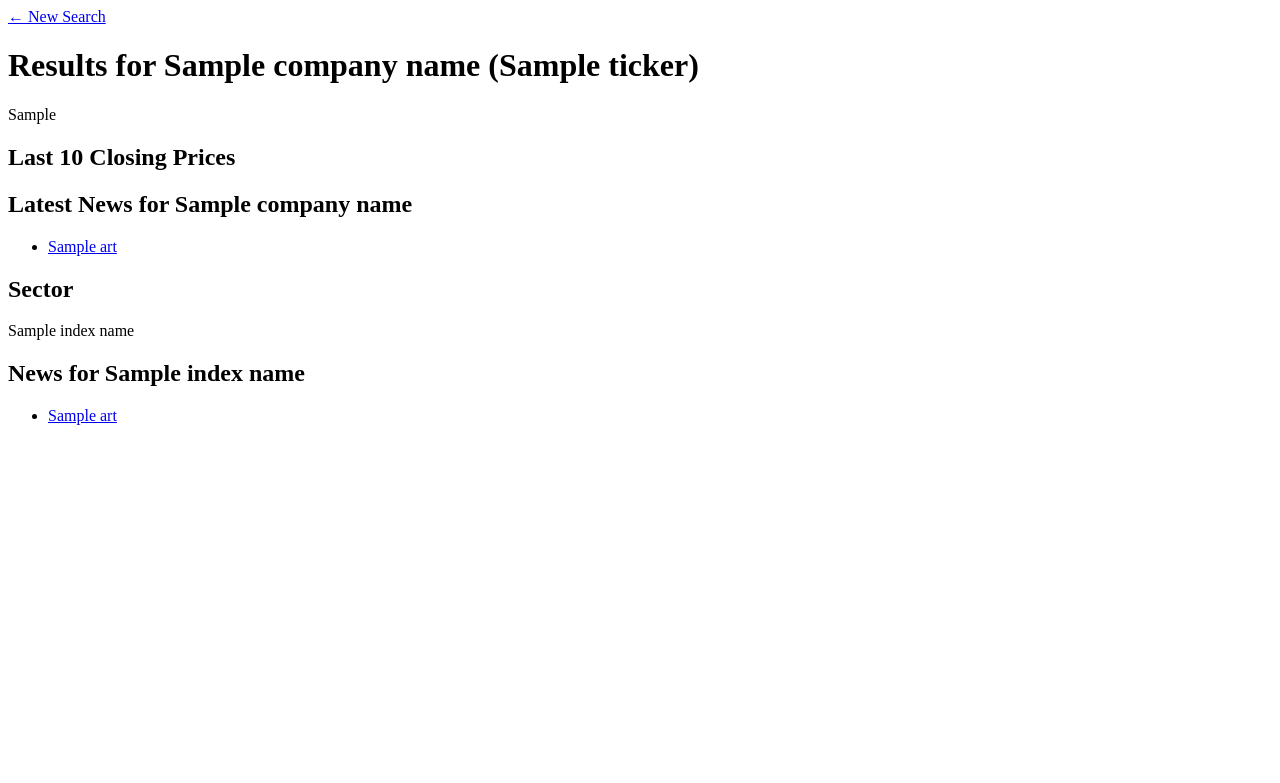
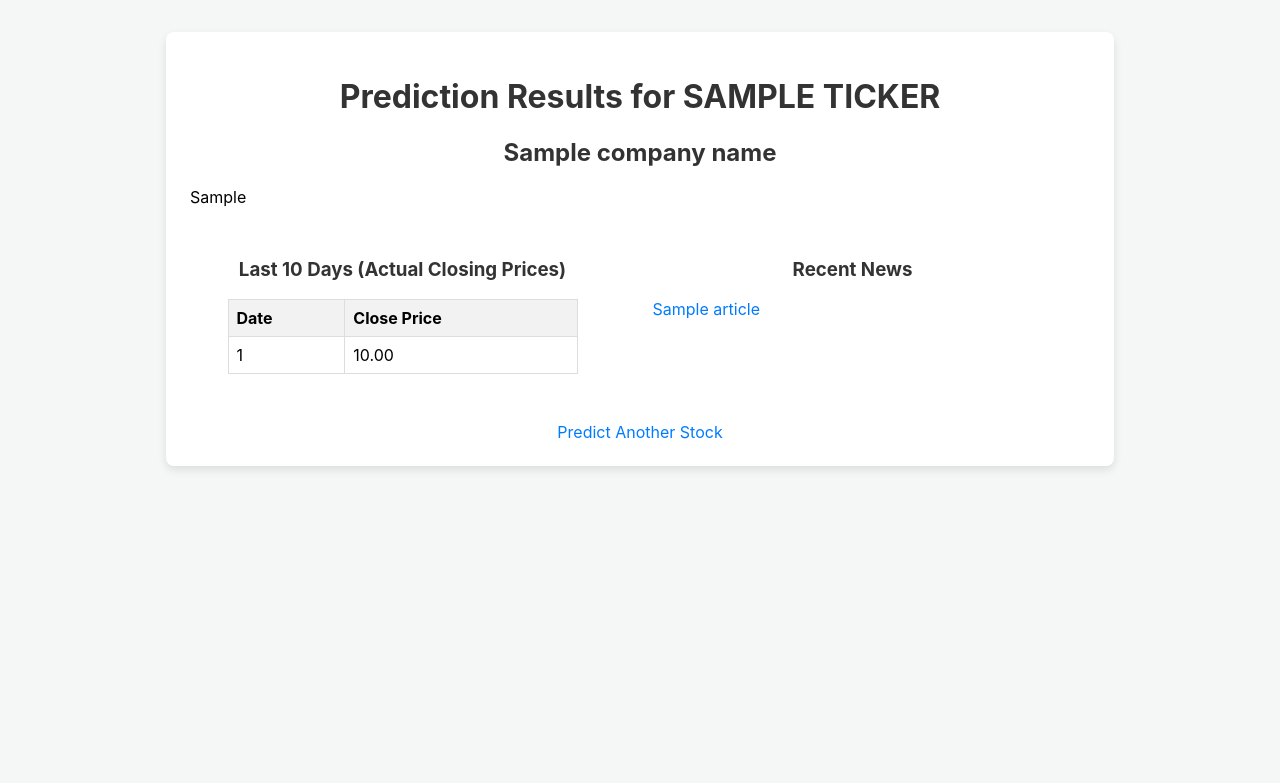
Before and after one commit to Vidula-raghavendra/Bulls-n-Bears, a Flask app: template templates/results.html in a window 1280 px wide. Shown: the top 783 px of the page. Run offline with Flask 3, Linux system fonts and the light colour scheme; the template is opened without the code that fills it: most values are stand-ins (such as "Sample title", 1, 10 or a date in 2020); some libraries are stand-ins or nearby versions.

Commit message:
Activated commit.

```diff
--- a/app.py
+++ b/app.py
@@ -1,53 +1,53 @@
+import numpy as np
+import pandas as pd
 import yfinance as yf
-import pandas as pd
-import numpy as np
-from flask import Flask, render_template, request
-from urllib.parse import urljoin
-import traceback
+import datetime
+from flask import Flask, request, render_template
 
-# --- ML & Plotting Imports ---
+# New imports for plotting and news
+import plotly.graph_objects as go
+from GoogleNews import GoogleNews
+
+# Keras/TensorFlow imports
 from sklearn.preprocessing import MinMaxScaler
 from keras.models import Sequential
 from keras.layers import LSTM, Dense, Dropout
 from keras.callbacks import EarlyStopping
-import plotly.graph_objects as go
 
-# --- New News Import ---
-from GoogleNews import GoogleNews  # pip install GoogleNews
-
-# --- App Initialization ---
 app = Flask(__name__)
 
-# --- Helper Functions ---
+# ------------------------ News Function ------------------------
+def get_news(query, limit=5):
+    """Fetches recent news articles for a given query."""
+    try:
+        googlenews = GoogleNews(lang='en', region='US')
+        googlenews.search(f"{query} stock")
+        results = googlenews.result(sort=True)[:limit] # sort=True gets most recent
+        articles = []
+        for r in results:
+            title = r.get("title")
+            link = r.get("link")
+            # Ensure the link is fully qualified
+            if title and link and not link.startswith('http'):
+                link = f"https://news.google.com{link[1:]}"
+            if title and link:
+                articles.append({"title": title, "link": link})
+        return articles
+    except Exception as e:
+        app.logger.error(f"Error fetching news for {query}: {e}")
+        return [] # Return empty list on error
 
-def get_stock_data(ticker, period="2y"):
-    stock = yf.Ticker(ticker)
-    history = stock.history(period=period)
-    return history, stock.info
-
-def get_news(query, limit=5):
-    googlenews = GoogleNews(lang='en', region='US')
-    googlenews.search(f"{query} stock")
-    results = googlenews.result()[:limit]
-    articles = []
-    for r in results:
-        title = r.get("title")
-        link = r.get("link")
-        if title and link:
-            articles.append({"title": title, "link": link})
-    return articles
-
-def get_index_info(info):
-    sector = info.get('sector', 'N/A')
-    industry = info.get('industry', 'N/A')
-    return f"{sector} / {industry}" if sector != 'N/A' else "N/A"
-
+# ------------------------ LSTM Prediction Function ------------------------
+# NOTE: This function trains a model from scratch on every request. This is highly
+# inefficient and will cause long wait times.
 def create_lstm_model_and_predict(data, future_days=7):
+    """
+    Creates, trains, and uses an LSTM model to predict future stock prices.
+    """
     scaler = MinMaxScaler(feature_range=(0, 1))
     scaled_data = scaler.fit_transform(data['Close'].values.reshape(-1, 1))
 
     prediction_days = 60
-
     x_train, y_train = [], []
     for i in range(prediction_days, len(scaled_data)):
         x_train.append(scaled_data[i - prediction_days:i, 0])
@@ -56,18 +56,18 @@ def create_lstm_model_and_predict(data, future_days=7):
     x_train, y_train = np.array(x_train), np.array(y_train)
     x_train = np.reshape(x_train, (x_train.shape[0], x_train.shape[1], 1))
 
-    model = Sequential()
-    model.add(LSTM(units=50, return_sequences=True, input_shape=(x_train.shape[1], 1)))
-    model.add(Dropout(0.2))
-    model.add(LSTM(units=50, return_sequences=False))
-    model.add(Dropout(0.2))
-    model.add(Dense(units=1))
+    model = Sequential([
+        LSTM(units=50, return_sequences=True, input_shape=(x_train.shape[1], 1)),
+        Dropout(0.2),
+        LSTM(units=50, return_sequences=False),
+        Dropout(0.2),
+        Dense(units=1)
+    ])
 
     model.compile(optimizer='adam', loss='mean_squared_error')
     model.fit(x_train, y_train, epochs=10, batch_size=32, verbose=0,
-              callbacks=[EarlyStopping(monitor='loss', patience=3)])
+              callbacks=[EarlyStopping(monitor='loss', patience=3, restore_best_weights=True)])
 
-    # Predict future values
     future_predictions = []
     last_sequence = scaled_data[-prediction_days:]
 
@@ -77,54 +77,69 @@ def create_lstm_model_and_predict(data, future_days=7):
         future_predictions.append(predicted_scaled)
         last_sequence = np.append(last_sequence[1:], [[predicted_scaled]], axis=0)
 
-    # Inverse transform predictions
     future_prices = scaler.inverse_transform(np.array(future_predictions).reshape(-1, 1)).flatten()
     return future_prices
 
-
-# --- Flask Routes ---
-
+# ------------------------ Web App Routes ------------------------
 @app.route('/')
-def index():
+def home():
+    """Renders the home page with the input form."""
     return render_template('index.html')
 
 @app.route('/predict', methods=['POST'])
 def predict():
-    ticker = request.form['ticker'].upper()
+    """Handles the form submission and displays prediction results."""
+    ticker = request.form.get('ticker')
+    if not ticker:
+        return render_template('results.html', error="Ticker symbol cannot be empty.")
+
     try:
-        data, info = get_stock_data(ticker)
+        end = datetime.datetime.today()
+        start = end - datetime.timedelta(days=365 * 2)
+
+        stock = yf.Ticker(ticker)
+        data = stock.history(start=start, end=end)
+
         if data.empty:
-            return render_template('results.html', error=f"No data for '{ticker}'", ticker=ticker)
+            error_msg = f"No data found for ticker '{ticker}'. Please check the symbol (e.g., 'AAPL', 'GOOG', 'TCS.NS')."
+            return render_template('results.html', ticker=ticker, error=error_msg)
 
-        last10 = data[['Close']].tail(10).iloc[::-1]
-        last10.index = last10.index.strftime('%Y-%m-%d')
-        last10['Close'] = last10['Close'].round(2)
+        company_name = stock.info.get('longName', ticker.upper())
 
-        company = info.get('longName', ticker)
-        stock_news = get_news(company)
-        index_name = get_index_info(info)
-        index_news = get_news(index_name) if index_name != "N/A" else []
+        # *** NEW: Fetch news articles ***
+        news_articles = get_news(company_name)
 
-        # ⚡️ Use CDN version of Plotly JS
-        future_preds = create_lstm_model_and_predict(data, 7)
-        next_dates = pd.to_datetime([data.index[-1] + pd.DateOffset(days=i) for i in range(1, len(future_preds)+1)])
+        last_10_days_df = data.tail(10).reset_index()
+        last_10_days_df['Date'] = last_10_days_df['Date'].dt.strftime('%Y-%m-%d')
+        last_10_days = last_10_days_df[['Date', 'Close']].to_dict('records')
+        last_10_days = [{'index': row['Date'], 'Close': row['Close']} for row in last_10_days]
+
+        future_prices = create_lstm_model_and_predict(data)
+        future_dates = [(end + datetime.timedelta(days=i + 1)) for i in range(len(future_prices))]
+
         fig = go.Figure()
-        fig.add_trace(go.Scatter(x=data.index, y=data['Close'], mode='lines', name='Historical', line=dict(color='blue')))
-        fig.add_trace(go.Scatter(x=next_dates, y=future_preds, mode='lines', name='Predicted', line=dict(color='red', dash='dash')))
-        fig.update_layout(title=f"{company} ({ticker}) Price & Prediction", template='plotly_white')
-        plot_html = fig.to_html(full_html=False, include_plotlyjs='cdn')
+        fig.add_trace(go.Scatter(x=data.index, y=data['Close'], mode='lines', name='Historical Close'))
+        fig.add_trace(go.Scatter(x=future_dates, y=future_prices, mode='lines', name='Predicted Close', line=dict(dash='dash')))
+        fig.update_layout(
+            title=f'Stock Price Prediction for {company_name}',
+            xaxis_title='Date',
+            yaxis_title='Stock Price (in stock\'s currency)',
+            template='plotly_white'
+        )
+        plot_html = fig.to_html(full_html=False)
 
+        # *** NEW: Pass news_articles to the template ***
         return render_template('results.html',
                                ticker=ticker,
-                               company_name=company,
+                               company_name=company_name,
                                plot_html=plot_html,
-                               last_10_days=last10.to_dict('records'),
-                               stock_news=stock_news,
-                               index_name=index_name,
-                               index_news=index_news)
+                               last_10_days=last_10_days,
+                               news_articles=news_articles)
+
     except Exception as e:
-        traceback.print_exc()
-        return render_template('results.html', error=f"Critical error: {e}", ticker=ticker)
+        app.logger.error(f"Error processing ticker {ticker}: {e}")
+        return render_template('results.html', ticker=ticker, error=f"An error occurred: {str(e)}")
 
+# ------------------------ Run Server ------------------------
 if __name__ == '__main__':
     app.run(debug=True)
--- a/templates/results.html
+++ b/templates/results.html
@@ -1,44 +1,91 @@
-<div id="results-content">
-  <a href="/" class="back-link">← New Search</a>
+<!-- templates/results.html -->
+<!DOCTYPE html>
+<html lang="en">
+<head>
+    <meta charset="UTF-8">
+    <title>Prediction Results</title>
+    <script src="https://cdn.plot.ly/plotly-latest.min.js"></script>
+    <style>
+        body { font-family: -apple-system, BlinkMacSystemFont, "Segoe UI", Roboto, "Helvetica Neue", Arial, sans-serif; margin: 2em; background-color: #f4f7f6;}
+        h1, h2, h3 { color: #333; text-align: center; }
+        .container {
+            max-width: 900px;
+            margin: auto;
+            background-color: #fff;
+            padding: 1.5em;
+            border-radius: 8px;
+            box-shadow: 0 4px 8px rgba(0,0,0,0.1);
+        }
+        .error { color: #d9534f; font-weight: bold; border: 1px solid #d9534f; padding: 1em; border-radius: 4px; background-color: #f2dede; }
+        .data-section {
+            display: flex;
+            justify-content: space-around;
+            align-items: flex-start;
+            margin-top: 2em;
+            flex-wrap: wrap;
+        }
+        table { border-collapse: collapse; width: 350px; margin: 1em; }
+        th, td { border: 1px solid #ddd; padding: 8px; text-align: left; }
+        th { background-color: #f2f2f2; }
+        .news-list { list-style-type: none; padding-left: 0; width: 400px; margin: 1em; }
+        .news-list li { margin-bottom: 1em; border-bottom: 1px solid #eee; padding-bottom: 1em;}
+        .news-list li:last-child { border-bottom: none; }
+        .back-link { display: block; text-align: center; margin-top: 2em; }
+        a { color: #007bff; text-decoration: none; }
+        a:hover { text-decoration: underline; }
+    </style>
+</head>
+<body>
+    <div class="container">
+        <h1>Prediction Results for {{ ticker | upper }}</h1>
+
         {% if error %}
-    <h1>Error</h1>
-    <div class="card error-card"><p>{{ error }}</p></div>
+            <p class="error">Error: {{ error }}</p>
         {% else %}
-    <h1>Results for {{ company_name }} ({{ ticker }})</h1>
-    <div class="main-grid">
-      <div class="card full-width-card">
+            <h2>{{ company_name }}</h2>
+
             <div class="plot-container">
-          {{ plot_html|safe }}
+                {{ plot_html | safe }}
             </div>
+
+            <div class="data-section">
+                <div>
+                    <h3>Last 10 Days (Actual Closing Prices)</h3>
+                    <table>
+                        <tr>
+                            <th>Date</th>
+                            <th>Close Price</th>
+                        </tr>
+                        {% for row in last_10_days %}
+                            <tr>
+                                <td>{{ row['index'] }}</td>
+                                <td>{{ "%.2f"|format(row['Close']) }}</td>
+                            </tr>
+                        {% endfor %}
+                    </table>
                 </div>
-      <div class="details-grid">
-        <div class="card">
-          <h2>Last 10 Closing Prices</h2>
-          <!-- same as before -->
-        </div>
-        <div class="card">
-          <h2>Latest News for {{ company_name }}</h2>
+
+                <!-- NEW: News Articles Section -->
+                {% if news_articles %}
+                <div>
+                    <h3>Recent News</h3>
                     <ul class="news-list">
-            {% for art in stock_news %}
-              <li><a href="{{ art.link }}" target="_blank">{{ art.title }}</a></li>
-            {% else %}
-              <li>No recent news for this stock.</li>
+                        {% for article in news_articles %}
+                            <li>
+                                <a href="{{ article.link }}" target="_blank" rel="noopener noreferrer">
+                                    {{ article.title }}
+                                </a>
+                            </li>
                         {% endfor %}
                     </ul>
                 </div>
-        <div class="card">
-          <h2>Sector</h2>
-          <p class="index-name">{{ index_name }}</p>
-          <h2>News for {{ index_name }}</h2>
-          <ul class="news-list">
-            {% for art in index_news %}
-              <li><a href="{{ art.link }}" target="_blank">{{ art.title }}</a></li>
-            {% else %}
-              <li>No sector news found.</li>
-            {% endfor %}
-          </ul>
+                {% endif %}
+            </div>
+        {% endif %}
+
+        <div class="back-link">
+            <a href="/">Predict Another Stock</a>
         </div>
     </div>
-    </div>
-  {% endif %}
-</div>
+</body>
+</html>
```
Also changed, not shown: templates/index.html (+39 -11 lines). Lines whose indentation alone changed are shown as unchanged.
